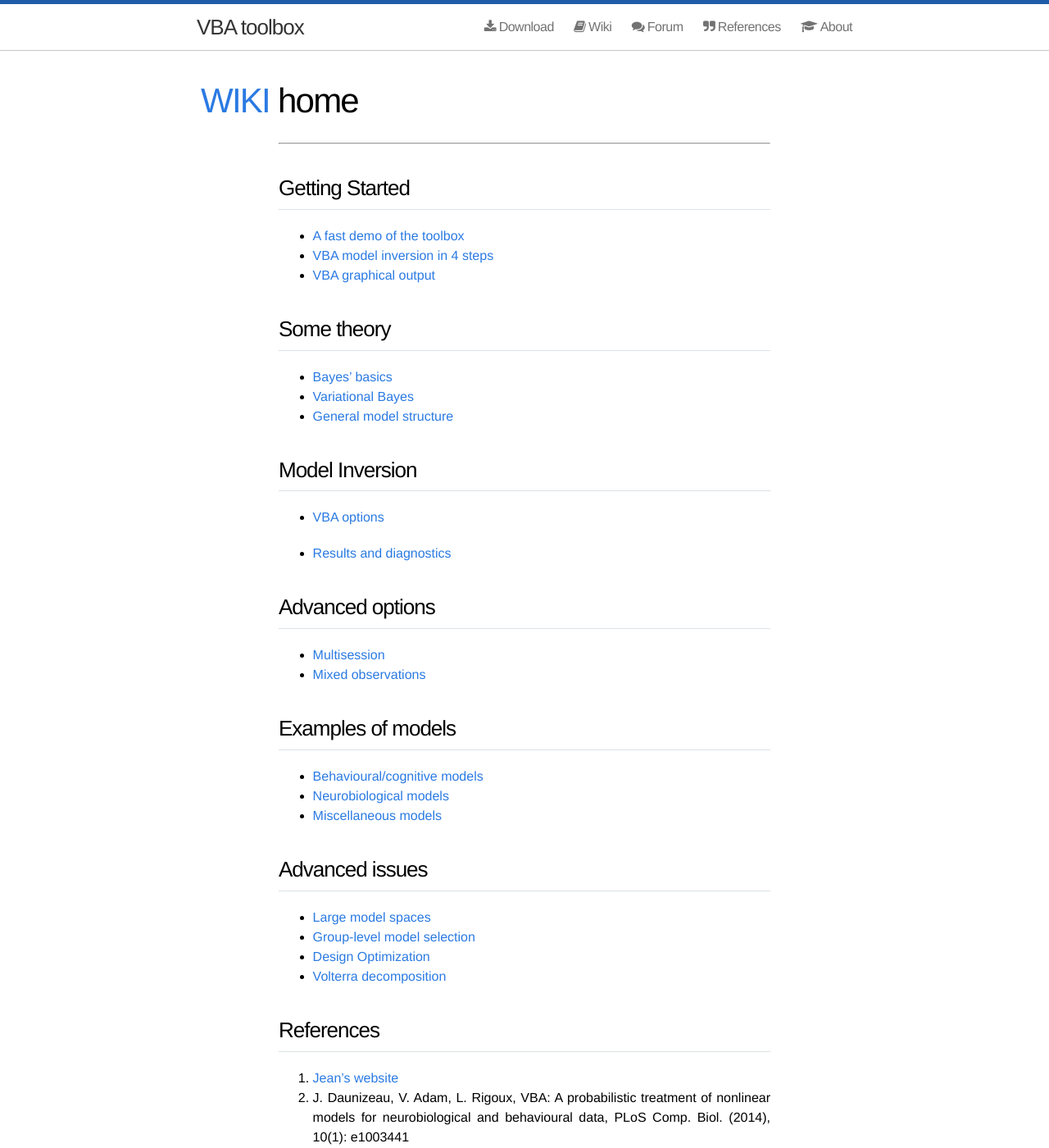
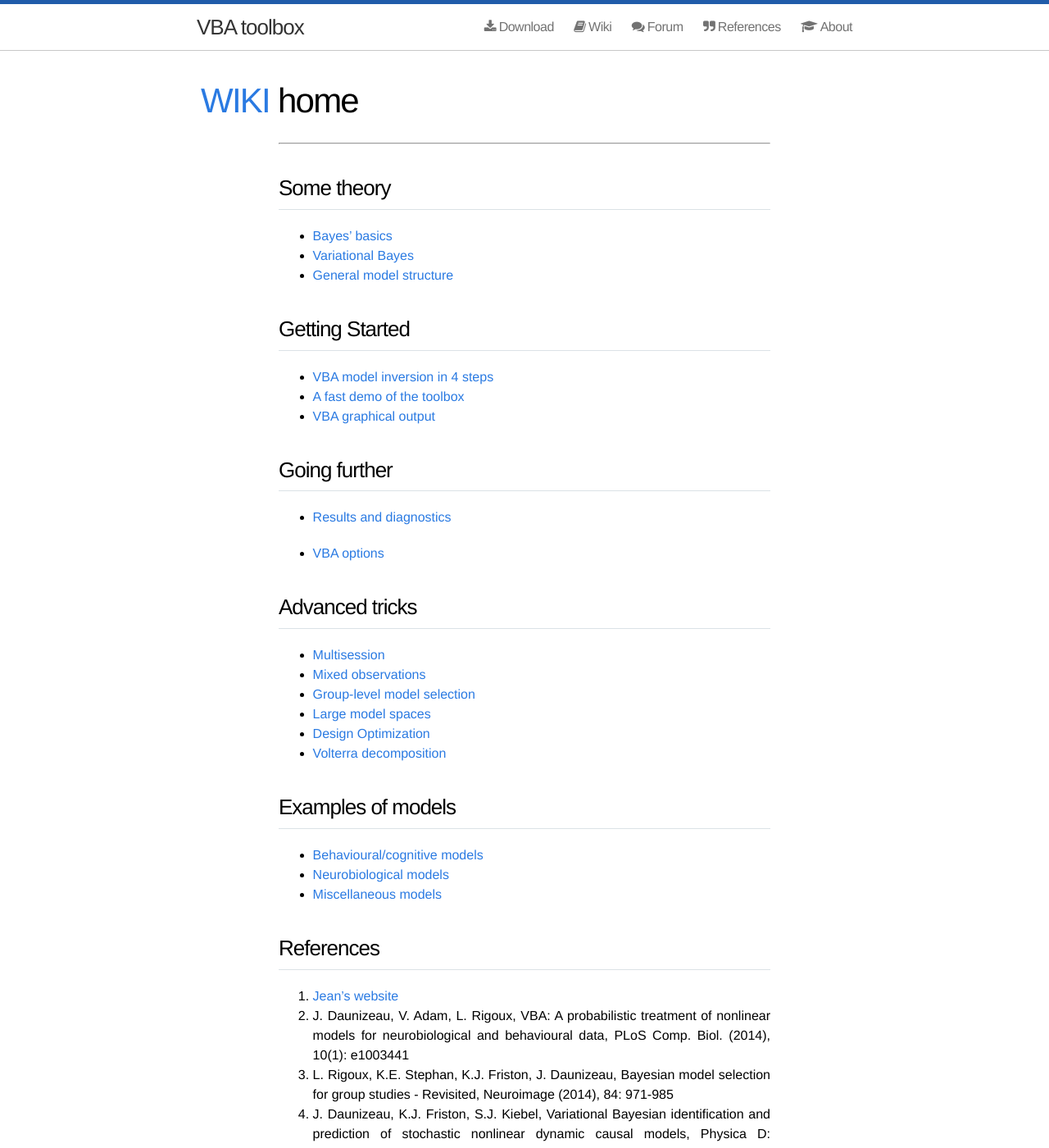
Before and after one commit to MBB-team/VBA-toolbox, a Jekyll site: the page built from _wiki/Home.md, in a window 1280 px wide and 1400 px high. Shown: the whole window at 82% size. Built offline with Jekyll 4.4.1, drawn with Linux system fonts in a browser that asks for light colours; nearby versions of some CDN libraries.

Commit message:
restructured wiki index

```diff
--- a/_wiki/Home.md
+++ b/_wiki/Home.md
@@ -1,11 +1,6 @@
 ---
 title: "home"
 ---
-## Getting Started
-
-- [A fast demo of the toolbox](Fast-demo-Q-learning-model)
-- [VBA model inversion in 4 steps](VBA-model-inversion-in-4-steps)
-- [VBA graphical output](VBA-graphical-output)
 
 ## Some theory
 
@@ -13,34 +8,37 @@ title: "home"
 - [Variational Bayes](The-variational-Bayesian-approach)
 - [General model structure](Structure-of-VBA's-generative-model)
 
-## Model Inversion
+## Getting Started
+
+- [VBA model inversion in 4 steps](VBA-model-inversion-in-4-steps)
+- [A fast demo of the toolbox](Fast-demo-Q-learning-model)
+- [VBA graphical output](VBA-graphical-output)
+
+## Going further
+
+- [Results and diagnostics](VBA-output-structure)
 
 [comment]: # (- [Defining a model]())
 [comment]: # (- [Setting the priors]())
 - [VBA options](Controlling-the-inversion-using-VBA-options)
 
 [comment]: # (- [Simulation and model estimation]())
-- [Results and diagnostics](VBA-output-structure)
 
-## Advanced options
+
+## Advanced tricks
 
 - [Multisession](Multisession)
 - [Mixed observations](Multisources)
-
-[comment]: # (- [Mixed observations](Multisources))
+- [Group-level model selection](BMS-for-group-studies)
+- [Large model spaces](Comparing-large-spaces-of-models)
+- [Design Optimization](Optimizing-the-experimental-design)
+- [Volterra decomposition](Volterra-decomposition)
 
 ## Examples of models
 
 - [Behavioural/cognitive models](Behavioural-cognitive-models)
 - [Neurobiological models](Neurobiological-models)
 - [Miscellaneous models](Miscellaneous-models)
-
-## Advanced issues
-
-- [Large model spaces](Comparing-large-spaces-of-models)
-- [Group-level model selection](BMS-for-group-studies)
-- [Design Optimization](Optimizing-the-experimental-design)
-- [Volterra decomposition](Volterra-decomposition)
 
 ## References
 
```
